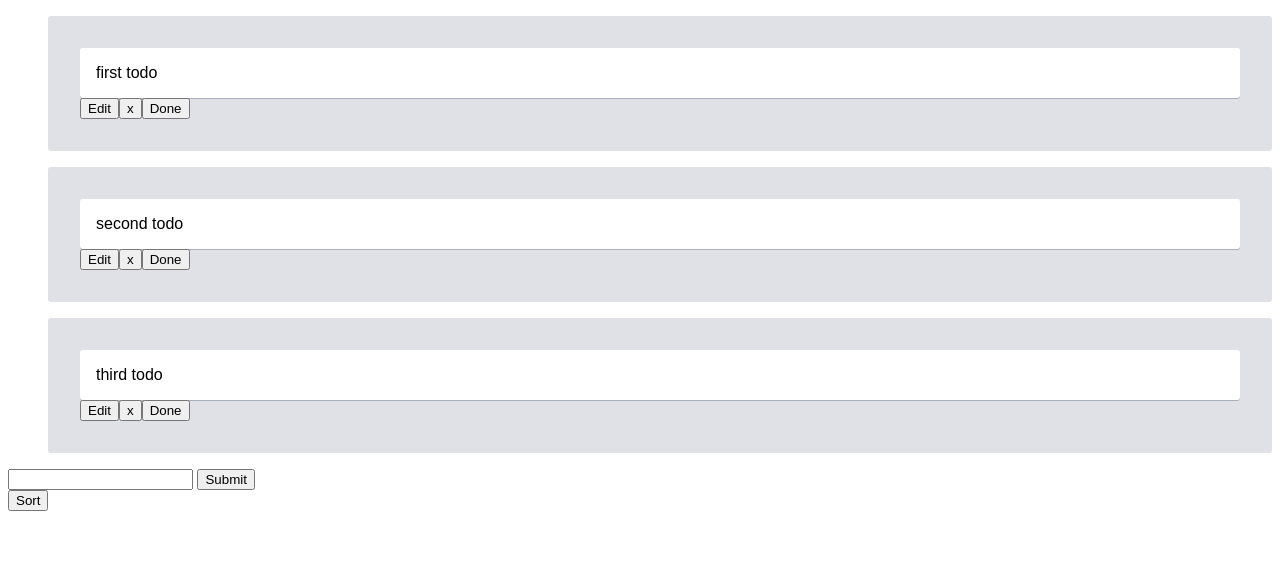
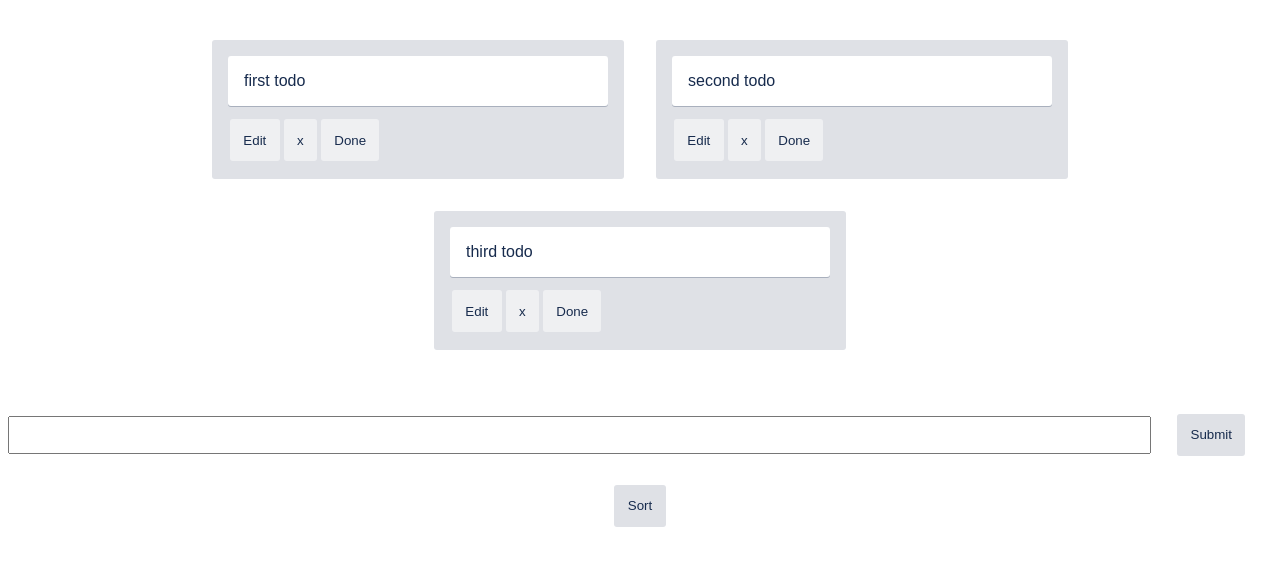
Before and after one commit to fac-17/week-2-EFGH-to-do-app, a website: page index.html in a window 1280 px wide. Drawn offline with Linux system fonts and the light colour scheme.

Commit message:
Add padding and spacing

```diff
--- a/index.html
+++ b/index.html
@@ -3,6 +3,7 @@
   <head>
     <meta charset="utf-8">
     <title>tdd todo</title>
+    <meta name="viewport" content="width=device-width, initial-scale=1">
     <link rel="stylesheet" href="./style.css">
   </head>
   <body>
--- a/style.css
+++ b/style.css
@@ -1,21 +1,38 @@
 body {
     font-family: sans-serif;
+    color:#6b778c;
+    color: #172b4d;
+    display: flex;
+    align-items: center;
+    justify-content: center;
+    flex-direction: column;
 }
 .hidden{
     display: none;
 }
+#todo-container {
+    margin: auto;
+
+}
 ul {
     list-style: none;
     padding-left: none;
-
+    display: flex;
+    flex-wrap: wrap;
+    padding-inline-start: 0;
+    align-items: center;
+    justify-content: center
 }
 .todo {
     background-color: #dfe1e6;
     border-radius: 3px;
-    padding: 2em;
-    margin-bottom:1em;
+    padding: 1em;
+    margin:1em;
     display: flex;
     flex-wrap: wrap;
+    width:100%;
+    max-width: 380px;
+    flex-grow: 1;
 }
 .description {
     background-color: white;
@@ -23,4 +40,46 @@ ul {
     box-shadow:0 1px 0 rgba(9,30,66,.25);
     border-radius: 3px;
     width:100%;
+    display: block;
 }
+.description:hover {
+    background-color: #efefef;
+
+}
+button, input[type="submit"] {
+    padding: 1em;
+    background-color: inherit;
+    border: none;
+    margin:2px;
+    color: #172b4d;
+    margin-top:1em;
+    background-color: #ffffff80;
+    border-radius: 3px;
+}
+button:hover {
+    background-color: #ffffff;
+
+}
+.done {
+    opacity:0.1;
+}
+input[type="submit"], .sort-button{
+    background-color:#dfe1e6;;
+}
+form {
+    display: flex;
+    margin: 1em;
+    justify-content: center;
+    width:100%;
+}
+input[name="description"]{
+    flex-grow: 1;
+    padding: 0.3em;
+    font-size: 1.2em;
+    align-self: center;
+}
+input[type="submit"]{
+    align-self: center;
+    margin:0 2em;
+    /* margin-left: 1em; */
+}
```
